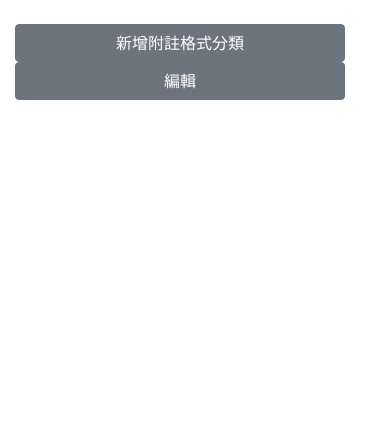
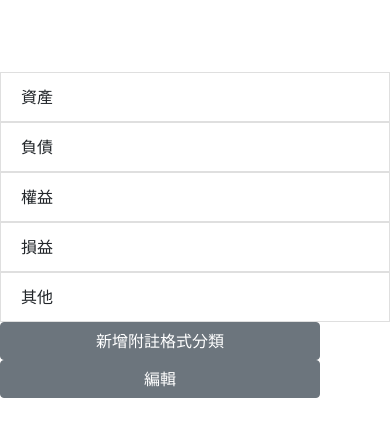
Before and after one commit to QL1115/marketing_and_production_system, a Django app: page /accountingsystem/companies/1/projects/1/accounts/1/disclosure in a window 390 px wide. Shown: the part 56-493 px from the top of the page. Run offline with Django 3.2, Linux system fonts and the light colour scheme; data that the repository does not hold is empty; some libraries are stand-ins or nearby versions.

Commit message:
修正tree無法打開 & 會把頁面往下擠的問題

```diff
--- a/templates/disclosure_page.html
+++ b/templates/disclosure_page.html
@@ -1,4 +1,5 @@
-{% load humanize %}
+{% load static %}{% load humanize %}
+
 <!DOCTYPE html>
 <html lang="en">
 <head>
@@ -21,6 +22,7 @@
     </style>
 </head>
 <body>
+
 <nav class="navbar navbar-expand-lg navbar-light bg-light">
     <a class="navbar-brand" href="#">OurLogo</a>
     <div class="collapse navbar-collapse" id="navbarSupportedContent">
@@ -57,9 +59,106 @@
     </div>
 </nav>
 <br>
-<div class="container">
 
-    <div class="row col-sm-10 justify-content-between">
+<div class="container-fulid">
+<!-- start tree -->
+ <div class="row">
+
+    <div class="col-md-2 pt-5">
+        <div id="tree">
+
+        </div>
+    </div>
+    <script src="https://code.jquery.com/jquery-3.4.1.min.js"
+        integrity="sha256-CSXorXvZcTkaix6Yvo6HppcZGetbYMGWSFlBw8HfCJo=" crossorigin="anonymous"></script>
+    <script src="https://stackpath.bootstrapcdn.com/bootstrap/4.4.1/js/bootstrap.min.js"
+        integrity="sha384-wfSDF2E50Y2D1uUdj0O3uMBJnjuUD4Ih7YwaYd1iqfktj0Uod8GCExl3Og8ifwB6"
+        crossorigin="anonymous"></script>
+        <script src="{% static 'js/bstreeview.js' %}">
+    </script>
+    <script>
+        $(function () {
+
+            var json = '[' +
+                '{' +
+                '"text": "資產",' +
+                '"icon": "fa fa-inbox",' +
+                '"nodes": [' +
+                '{' +
+                '"icon": "fa fa-inbox",' +
+                '"text": "Others"' +
+                '}, ' +
+                '{' +
+                '"icon": "fa fa-inbox",' +
+                '"text": "Others"' +
+                '}' +
+                ']' +
+                '},' +
+                '{' +
+                '"text": "負債",' +
+                '"icon": "fa fa-inbox",' +
+                '"nodes": [' +
+                '{' +
+                '"icon": "fa fa-inbox",' +
+                '"text": "Others"' +
+                '}, ' +
+                '{' +
+                '"icon": "fa fa-inbox",' +
+                '"text": "Others"' +
+                '}' +
+                ']' +
+                '},' +
+                '{' +
+                '"text": "權益",' +
+                '"icon": "fa fa-inbox",' +
+                '"nodes": [' +
+                '{' +
+                '"icon": "fa fa-inbox",' +
+                '"text": "Others"' +
+                '}, ' +
+                '{' +
+                '"icon": "fa fa-inbox",' +
+                '"text": "Others"' +
+                '}' +
+                ']' +
+                '},' +
+                '{' +
+                '"text": "損益",' +
+                '"icon": "fa fa-inbox",' +
+                '"nodes": [' +
+                '{' +
+                '"icon": "fa fa-inbox",' +
+                '"text": "Others"' +
+                '}, ' +
+                '{' +
+                '"icon": "fa fa-inbox",' +
+                '"text": "Others"' +
+                '}' +
+                ']' +
+                '},' +
+                '{' +
+                '"text": "其他",' +
+                '"icon": "fa fa-inbox",' +
+                '"nodes": [' +
+                '{' +
+                '"icon": "fa fa-inbox",' +
+                '"text": "Others"' +
+                '}, ' +
+                '{' +
+                '"icon": "fa fa-inbox",' +
+                '"text": "Others"' +
+                '}' +
+                ']' +
+                '}' +
+                ']';
+
+            $('#tree').bstreeview({ data: json });
+
+        });
+    </script>
+    <!-- endof tree-->
+
+    <div class="col-10 justify-content-between">
         <button id="add_disdetail_btn" type="button" class="col-sm-3 btn btn-secondary">新增附註格式分類</button>
         <button id="show_disclosure_format_plus_btn" type="button" class="col-sm-1 btn btn-secondary">編輯</button>
         <button id="update_disclosure_format_btn" type="button" class="col-sm-1 btn btn-secondary hide">確定</button>
@@ -132,20 +231,22 @@
         </div>
     </div>
 </div>
+</div>
 
-<script src="https://code.jquery.com/jquery-3.5.1.js" crossorigin="anonymous"></script>
+<!--這個卡到tree  <script src="https://code.jquery.com/jquery-3.5.1.js" crossorigin="anonymous"></script>-->
 <script src="https://cdn.jsdelivr.net/npm/bootstrap@4.5.3/dist/js/bootstrap.bundle.js" crossorigin="anonymous"></script>
 <script type="text/javascript">
+
     $(document).ready(function () {
-
+        var anotherVariable = jQuery.noConflict()
         disdetail_row = null;
         acc_level = 1;
 
-        refresh_disclosure_amount_in_disdetail();
 
+    refresh_disclosure_amount_in_disdetail();
         {# 更新畫面的 disdetail 金額，金額為底下的 disclosure 金額相加 #}
         function refresh_disclosure_amount_in_disdetail() {
-            $('.disdetail_row').each(function() {
+            jQuery('.disdetail_row').each(function() {
                 if ($('div[data-disclosure]:not(".hide")', this).length == 0) {
                     $(this).addClass('hide');
                 } else {
@@ -185,14 +286,14 @@
         }
 
         {# 「編輯」按鈕按下後，在 disdetail 旁邊顯示「+」 #}
-        $('#show_disclosure_format_plus_btn').on('click', function() {
+        jQuery('#show_disclosure_format_plus_btn').on('click', function() {
             $('.disclosure_format_plus').removeClass('hide');
             $('#show_disclosure_format_plus_btn').addClass('hide');
             $('#update_disclosure_format_btn').removeClass('hide');
         });
 
         {#  資料送至後端  #}
-        $('#update_disclosure_format_btn').on('click', function() {
+        jQuery('#update_disclosure_format_btn').on('click', function() {
             {# 畫面變更 #}
             $('#show_disclosure_format_plus_btn').removeClass('hide');
             $('#update_disclosure_format_btn').addClass('hide');
@@ -235,7 +336,7 @@
         });
 
         {# 按下「+」後，顯示附註格式設定 modal #}
-        $('.disclosure_format_plus').on('click', function () {
+        jQuery('.disclosure_format_plus').on('click', function () {
             disdetail_row = $(this).parents('.disdetail_row');
             $('#disclosure_checkboxes_fields').empty();
             {# 顯示科目層級及可選的科目，預設顯示 level 1 的科目 #}
@@ -253,7 +354,7 @@
         });
 
         {# 按下 acc level btn #}
-        $('.acc_level_btn').on('click', function() {
+        jQuery('.acc_level_btn').on('click', function() {
             $('#disclosure_checkboxes_fields').empty();
             if ($(this).prop('id') === 'level_1_acc_btn') {
                 acc_level = 1;
@@ -276,7 +377,7 @@
         });
 
         {# 按下附註格式設定 modal 的「暫時儲存」後，關閉 modal 並更新前端 #}
-        $('#update_frontend_notes_btn').on('click', function () {
+        jQuery('#update_frontend_notes_btn').on('click', function () {
             {# 更新畫面 #}
             if (disdetail_row.hasClass('hide')) {
                 if ($('#disclosure_format_modal .modal-body .disdetail_name').val().trim() == '' || $('#disclosure_checkboxes_fields .form-check-input:checkbox:checked').length == 0) {
@@ -292,7 +393,7 @@
             } else if (acc_level == 2) {
                 {% for acc_level in disdetail_editor %}
                     if ("{{ acc_level.acc_parent_name }}" == $('#disclosure_checkboxes_fields .form-check-input:checkbox:checked').siblings('label.form-check-label').text()) {
-                        selected_disclosure_id_list.push.apply(selected_disclosure_id_list, {{ acc_level.disclosure_id_list }});
+                        selected_disclosure_id_list.push.apply(selected_disclosure_id_list, {{ acc_level.disclosure_id_list }} );
                     }
                 {% endfor %}
             }
@@ -315,7 +416,7 @@
     });
 
     {# 按下「新增附註格式分類」 #}
-    $('#add_disdetail_btn').on('click', function() {
+    jQuery('#add_disdetail_btn').on('click', function() {
         $('#disclosure_checkboxes_fields').empty();
         acc_level = 1;
         {% for disclosure in disclosure_qry_set %}
```
